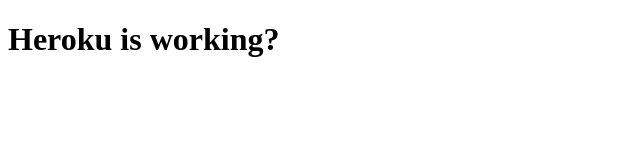
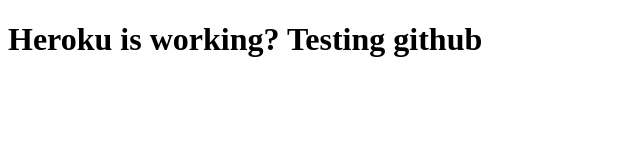
Before and after one commit to LucasCarlssonn/lab4backend, a website: page public/index.html in a window 1280 px wide. Shown: the whole page, without its empty margins (0-640 px from the left). Drawn offline with Linux system fonts and the light colour scheme.

Commit message:
testing secondary branch

```diff
--- a/public/index.html
+++ b/public/index.html
@@ -7,6 +7,6 @@
     <title>lab4backend</title>
 </head>
 <body>
-    <h1>Heroku is working?</h1>
+    <h1>Heroku is working? Testing github</h1>
 </body>
 </html>
```
